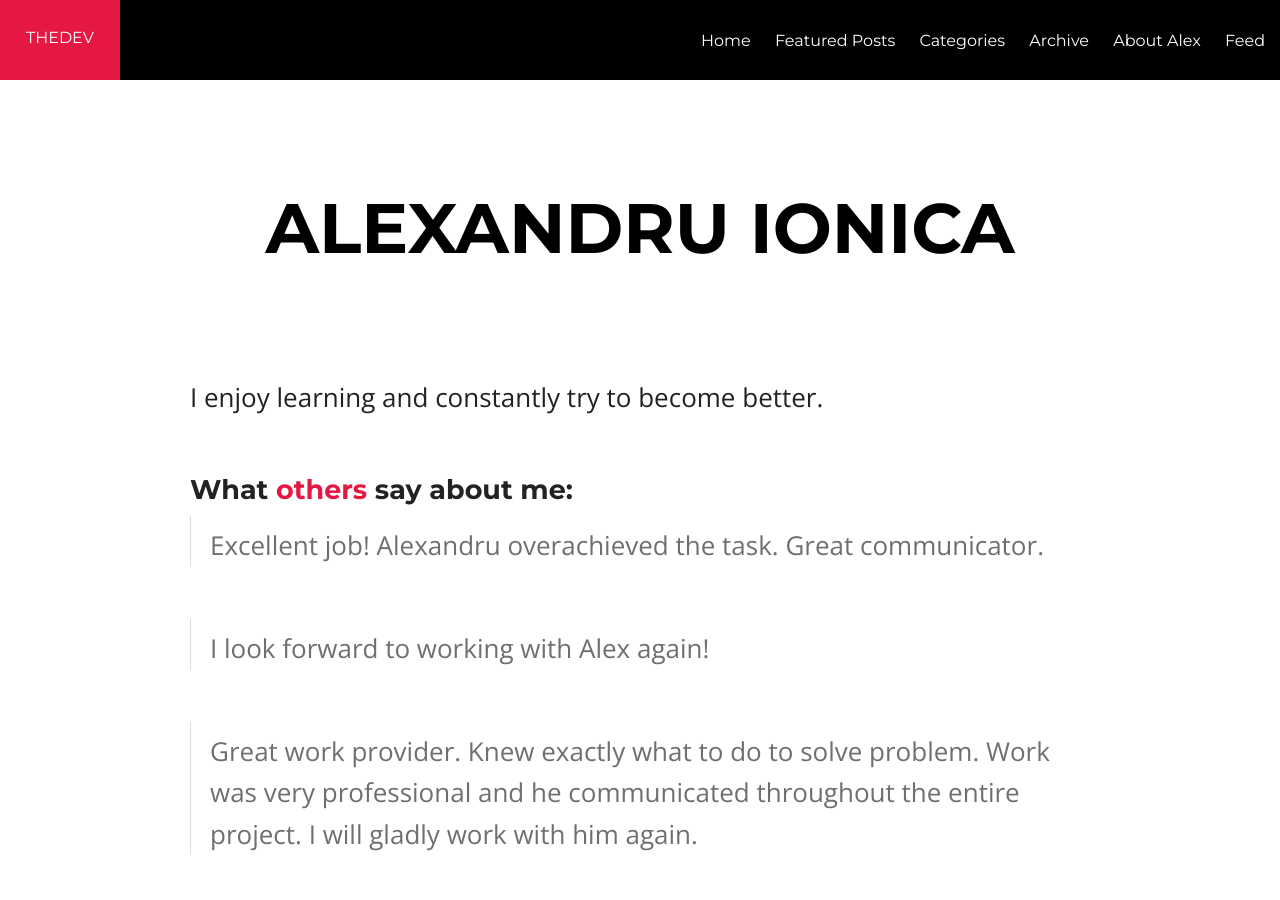
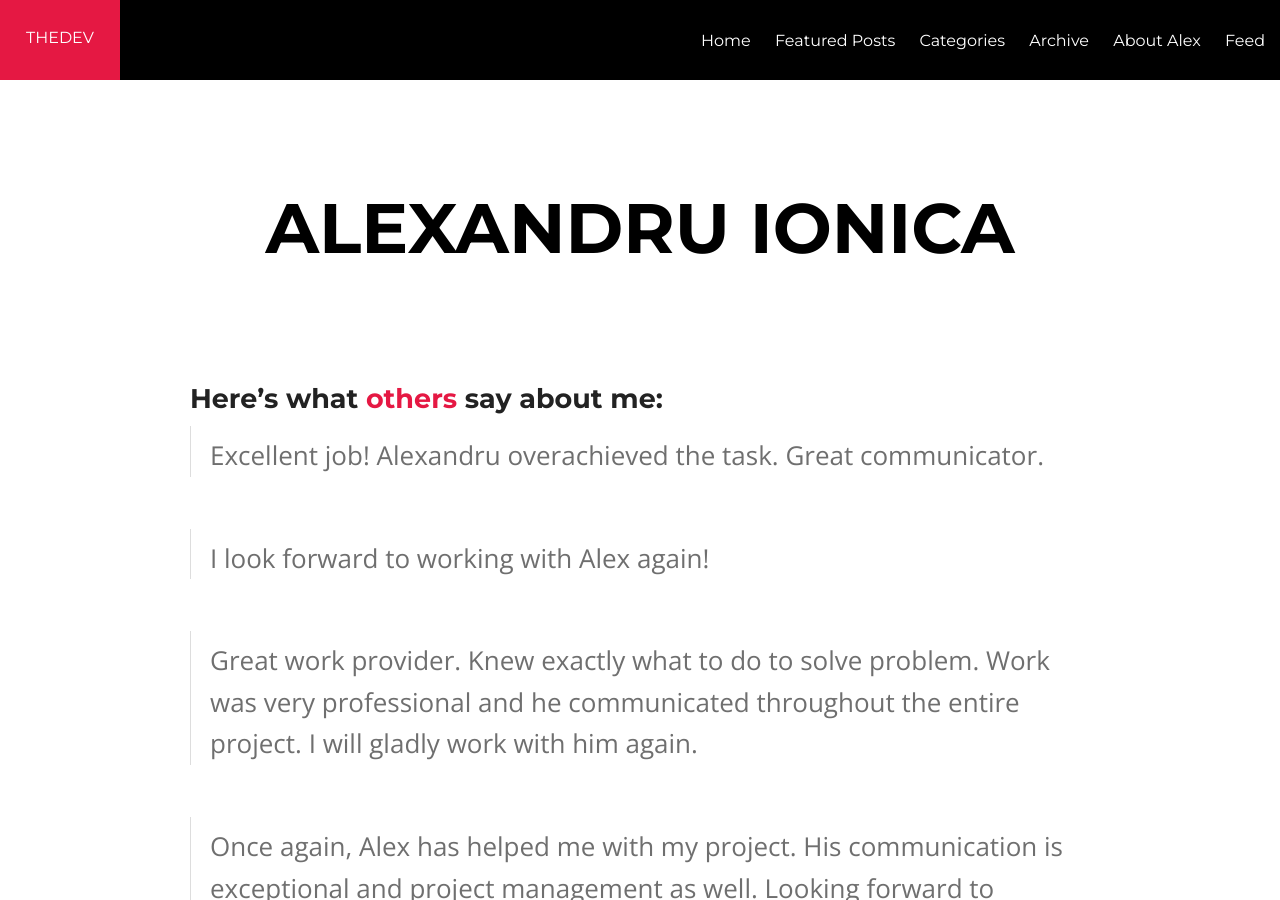
Before and after one commit to thedev/hipster-jekyll-blog, a Jekyll site: the page built from about.md, in a window 1280 px wide and 900 px high. Built offline with Jekyll 4.4.1, drawn with Linux system fonts in a browser that asks for light colours; nearby versions of some CDN libraries.

Commit message:
Updated about.md

```diff
--- a/about.md
+++ b/about.md
@@ -10,9 +10,8 @@ published: true
 ---
 
 
-I enjoy learning and constantly try to become better.
 
-### What [others](https://www.upwork.com/freelancers/~01449d5df37a9aba20) say about me:
+### Here's what [others](https://www.upwork.com/freelancers/~01449d5df37a9aba20) say about me:
 
 > Excellent job! Alexandru overachieved the task. Great communicator.
 
```
